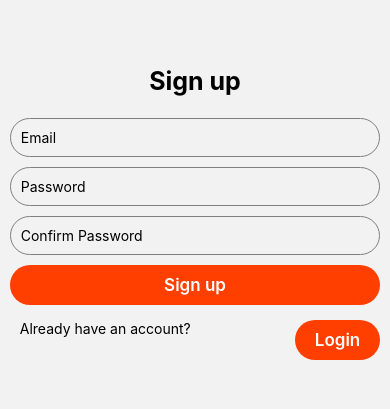
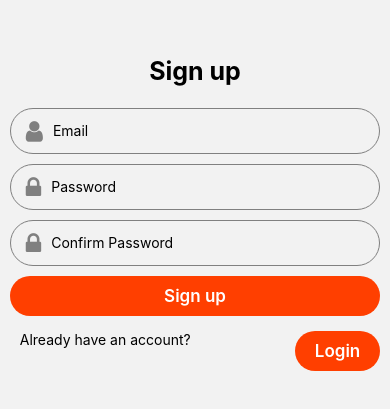
Before and after one commit to LovepreetSinghcoder/EasyEat, a React Native app: screen /SignUp in a window 390 px wide. Shown: the part 215-624 px from the top of the page. Built offline with nearby package versions, Linux system fonts and the light colour scheme.

Commit message:
22th Episode

```diff
--- a/src/LoginSignupScreen/SignupScreen.js
+++ b/src/LoginSignupScreen/SignupScreen.js
@@ -1,7 +1,32 @@
 import { StyleSheet, Text, View, StatusBar, TextInput, TouchableOpacity } from 'react-native'
-import React from 'react'
+import React, { useState } from 'react'
+import { FontAwesome } from '@expo/vector-icons';
+import { firebase } from "../Firebase/FirebaseConfig";
 
-const SignupScreen = ({navigation}) => {
+
+const SignupScreen = ({ navigation }) => {
+    const [email, setEmail] = useState('')
+    const [password, setPassword] = useState('')
+    const [cpassword, setCPassword] = useState('')
+
+
+
+    const createAccountHandler = async () => {
+        // if (!email || !password || cpassword) {
+        //     alert('Please fill the Fields!')
+        //     return;
+        // }
+
+        try {
+            await firebase.auth().createUserWithEmailAndPassword(email, password)
+                .then((userCredentials) => {
+                    const uid = userCredentials?.user.uid;
+                    console.log('Account Created Succesfully.')
+                })
+        } catch (error) {
+            console.log('somthing Error...')
+        }
+    }
     return (
         <View style={styles.container}>
             <StatusBar backgroundColor={'#FF3F00'} />
@@ -9,21 +34,39 @@ const SignupScreen = ({navigation}) => {
                 <Text style={{ alignSelf: 'center', fontSize: 25, fontWeight: '700', }} >Sign up</Text>
             </View>
 
+            <View style={styles.inputCont}>
+                <FontAwesome name="user" size={24} color="grey" style={styles.icon} />
+
+
                 <TextInput
                     placeholder='Email'
                     keyboardType='email-address'
                     style={styles.input}
+                    value={email}
+                    onChangeText={setEmail}
                 />
+            </View>
+            <View style={styles.inputCont}>
+                <FontAwesome name="lock" size={24} color="grey" style={styles.icon} />
+
                 <TextInput
                     placeholder='Password'
                     style={styles.input}
+                    value={password}
+                    onChangeText={setPassword}
                 />
+            </View>
+            <View style={styles.inputCont}>
+                <FontAwesome name="lock" size={24} color="grey" style={styles.icon} />
+
                 <TextInput
                     placeholder='Confirm Password'
                     style={styles.input}
+                    value={cpassword}
+                    onChangeText={setCPassword}
                 />
-
-            <TouchableOpacity style={styles.loginbutton} onPress={() => alert('Account created Successfull!')}>
+            </View>
+            <TouchableOpacity style={styles.loginbutton} onPress={() => createAccountHandler()}>
                 <Text style={styles.loginbuttonTxt}>Sign up</Text>
             </TouchableOpacity>
 
@@ -65,7 +108,8 @@ const styles = StyleSheet.create({
         // backgroundColor: 'green',
         width: '100%'
     },
-    input: {
+    inputCont: {
+        flexDirection: 'row',
         padding: 10,
         borderColor: 'grey',
         borderWidth: 1,
@@ -73,6 +117,13 @@ const styles = StyleSheet.create({
         marginBottom: 10,
         width: '95%',
         alignSelf: 'center'
+    },
+    icon: {
+        paddingHorizontal: 5
+    },
+    input: {
+        paddingLeft: 5,
+        width: '90%'
     },
     loginbutton: {
         backgroundColor: '#FF3F00',
```
Lines whose indentation alone changed are shown as unchanged.
